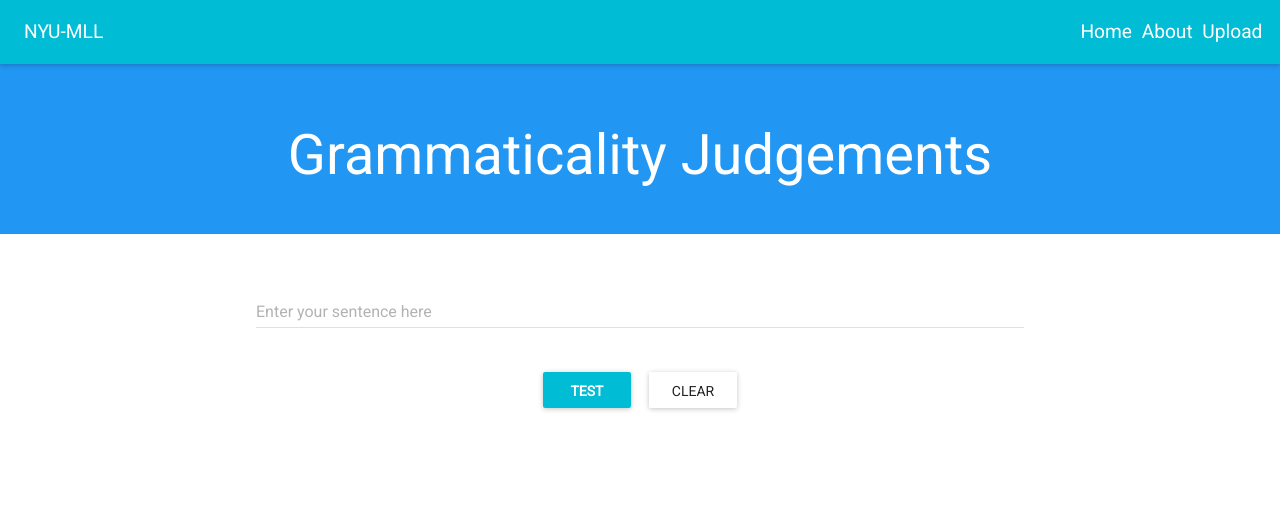
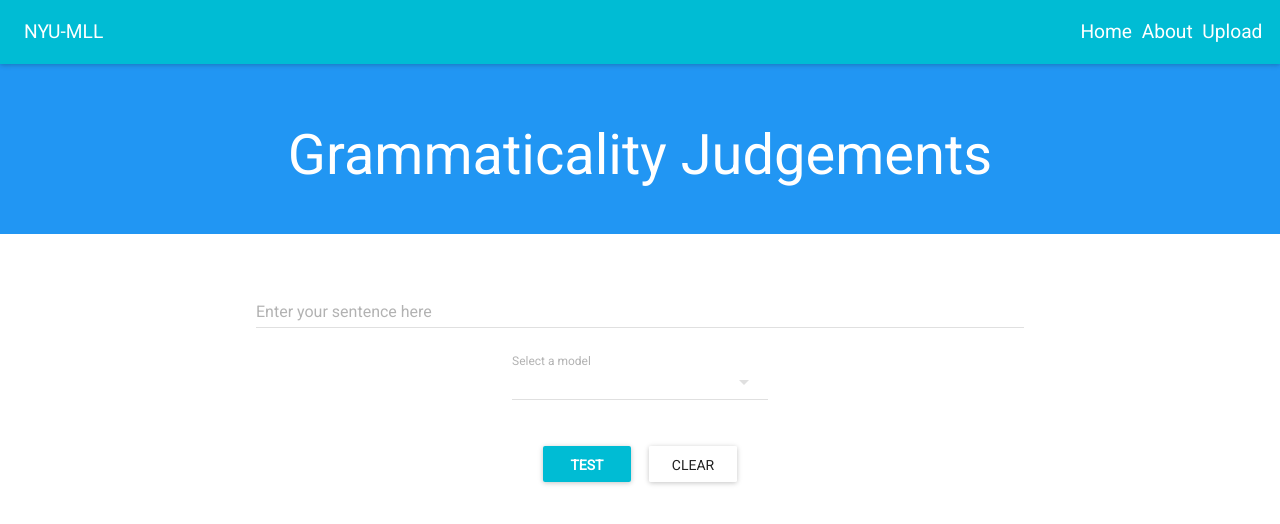
Before and after one commit to nyu-mll/CoLA, a React (Create React App) app: page / in a window 1280 px wide. Shown: the top 524 px of the page. Built offline with nearby package versions, Linux system fonts and the light colour scheme; no server answers.

Commit message:
Updates to form for loading models' list from api

```diff
--- a/src/components/Form.js
+++ b/src/components/Form.js
@@ -2,10 +2,24 @@ import SubmissionForm from './SubmissionForm';
 import SentenceForm from './SentenceForm';
 
 import React from 'react';
+import axios from 'axios';
 
 class Form extends React.Component {
   state = {
-    text: ''
+    text: '',
+    modelName: 1,
+    models: []
+  }
+
+  componentDidMount = () => {
+    axios.get('/test/models', {crossDomain: true}).then((response) => {
+      this.setState({
+        models: response.data,
+        modelName: response.data[0]
+      });
+    }, (response) => {
+
+    });
   }
 
   handleClear = () => {
@@ -16,10 +30,18 @@ class Form extends React.Component {
     this.setState({text: newValue});
   }
 
+  handleModelChange = (e, newValue) => {
+    this.setState({modelName: this.state.models[newValue]})
+  }
+
   render = () => {
     return (
       <div>
-        <SentenceForm handleTextChange={this.handleTextChange} textValue={this.state.text}/>
+        <SentenceForm handleTextChange={this.handleTextChange}
+                      textValue={this.state.text}
+                      modelName={this.state.modelName}
+                      models={this.state.models}
+                      handleModelChange={this.handleModelChange}/>
         <SubmissionForm handleClear={this.handleClear}/>
       </div>
     )
--- a/src/components/SentenceForm.js
+++ b/src/components/SentenceForm.js
@@ -1,15 +1,44 @@
 import React from 'react';
 import TextField from 'material-ui/TextField';
+import SelectField from 'material-ui/SelectField';
+import MenuItem from 'material-ui/MenuItem';
+
+const getMenuItems = (props) => {
+  let menuItems = [];
+  if (!props.models || !props.models.length) {
+    return [];
+  }
+  for(let i = 0; i < props.models.length; i++) {
+    const model = props.models[i];
+    menuItems.push(<MenuItem key={i} value={model} primaryText={model}/>);
+  }
+
+  return menuItems;
+}
 
 const SentenceForm = (props) => {
-  return (<TextField
+  return (<div>
+            <TextField
              value={props.textValue}
              multiLine={true}
              fullWidth={true}
              hintText="Enter your sentence here"
+             name="text"
              onChange={(e, newValue) => {
                         props.handleTextChange(e, newValue)
-                    }}/>);
+                      }}/>
+            <SelectField
+             floatingLabelText="Select a model"
+             value={props.modelName}
+             onChange={(e, newValue) => {
+               props.handleModelChange(e, newValue);
+             }}
+             style={{textAlign: 'left'}}
+            >
+              {getMenuItems(props)}
+            </SelectField>
+          </div>
+          );
 };
 
 export default SentenceForm;
--- /dev/null
+++ b/src/constants.js
@@ -0,0 +1,5 @@
+const constants = {
+  baseURL: 'http://localhost:8080'
+};
+
+export default constants;
--- a/src/index.js
+++ b/src/index.js
@@ -4,6 +4,12 @@ import './index.css';
 import App from './App';
 import MuiThemeProvider from 'material-ui/styles/MuiThemeProvider';
 import registerServiceWorker from './registerServiceWorker';
+import constants from './constants';
+import axios from 'axios';
+
+
+axios.defaults.baseURL = constants.baseURL;
+axios.default.responseType = "json";
 
 ReactDOM.render(
   <MuiThemeProvider>
```
Lines whose indentation alone changed are shown as unchanged.
